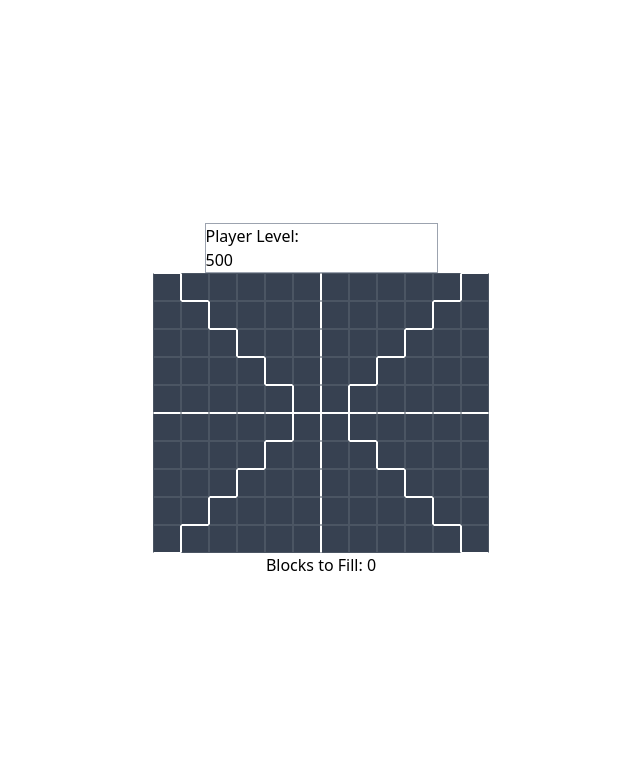
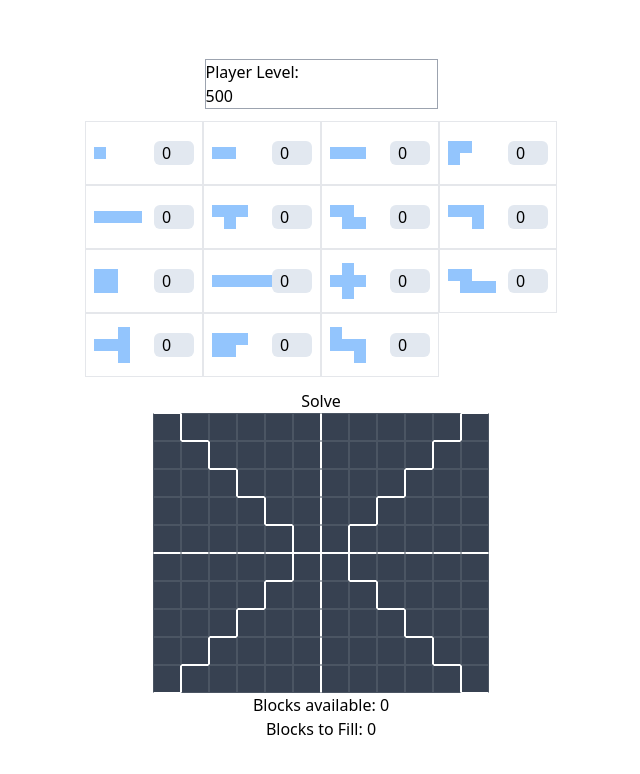
Before and after one commit to arixpsy/MS-Legion-Solver, a SvelteKit app: page / in a window 1280 px wide. Shown: the top 774 px of the page, without its empty margins (319-959 px from the left). Built offline with nearby package versions, Linux system fonts and the light colour scheme; a web font is replaced by a local one.

Commit message:
wip: integrate solver with page

```diff
--- /dev/null
+++ b/src/lib/utils/functions/index.ts
@@ -0,0 +1,21 @@
+import { ShapeType } from '$lib/types'
+
+export function initPieceCount(): Record<ShapeType, number> {
+	return {
+		[ShapeType.Lv60]: 0,
+		[ShapeType.Lv100]: 0,
+		[ShapeType.Lv140ArcherMageThief]: 0,
+		[ShapeType.Lv140PirateWarrior]: 0,
+		[ShapeType.Lv200Archer]: 0,
+		[ShapeType.Lv200Mage]: 0,
+		[ShapeType.Lv200Pirate]: 0,
+		[ShapeType.Lv200Thief]: 0,
+		[ShapeType.Lv200Warrior]: 0,
+		[ShapeType.LV250Archer]: 0,
+		[ShapeType.Lv250Mage]: 0,
+		[ShapeType.Lv250Pirate]: 0,
+		[ShapeType.Lv250Thief]: 0,
+		[ShapeType.Lv250Warrior]: 0,
+		[ShapeType.Lv250Xenon]: 0
+	}
+}
--- a/src/routes/+page.svelte
+++ b/src/routes/+page.svelte
@@ -1,13 +1,29 @@
 <script lang="ts">
-	import { LegionBoard } from '$lib/classes'
-
-	import LegionBoardComponent from '$lib/components/LegionBoard/LegionBoard.svelte'
+	import { LegionBoard, Shape, Solver } from '$lib/classes'
+	import { LegionBoard as LegionBoardComponent } from '$lib/components'
+	import { ShapeType, BlockType } from '$lib/types'
+	import { initPieceCount } from '$lib/utils/functions'
 
 	let board = new LegionBoard(500)
 	let playerLevel: number = $state(500)
+	let shapeCountMap: Record<ShapeType, number> = $state(initPieceCount())
+	let totalShapeBlockCount: number = $derived.by(getPieceBlockCount)
 
 	function onChangePlayerLevel() {
 		board.setBoardSize(playerLevel)
+	}
+
+	function getPieceBlockCount() {
+		let blockCount = 0
+		for (const [shapeType, numOfPieces] of Object.entries(shapeCountMap)) {
+			blockCount += new Shape(shapeType as ShapeType).blockCount * numOfPieces
+		}
+		return blockCount
+	}
+
+	function handleSolve () {
+		const solver = new Solver(board, shapeCountMap)
+		solver.solve()
 	}
 </script>
 
@@ -23,7 +39,41 @@
 		/>
 	</div>
 
+	<!-- TODO: convert to its own component -->
+	<div class="grid grid-cols-4 my-3">
+		{#each Object.values(ShapeType) as s}
+			{@const shape = new Shape(s)}
+			<div class="flex justify-between p-2 border h-16 items-center">
+				<div class="flex flex-col">
+					{#each shape.layout as shapeRow}
+						<div class="flex">
+							{#each shapeRow as colValue}
+								{@const isEmptyBlock = colValue === BlockType.Empty}
+								<div
+									class="h-3 w-3 border"
+									class:bg-blue-300={!isEmptyBlock}
+									class:border-blue-300={!isEmptyBlock}
+									class:bg-transparent={isEmptyBlock}
+									class:border-transparent={isEmptyBlock}
+								></div>
+							{/each}
+						</div>
+					{/each}
+				</div>
+
+				<input
+					type="number"
+					class="w-10 bg-slate-200 rounded-md text-center"
+					bind:value={shapeCountMap[s]}
+				/>
+			</div>
+		{/each}
+	</div>
+
+	<button onclick={handleSolve}>Solve</button>
+
 	<LegionBoardComponent {board} />
 
+	<p>Blocks available: {totalShapeBlockCount}</p>
 	<p>Blocks to Fill: {board.blocksToFill}</p>
 </div>
```
